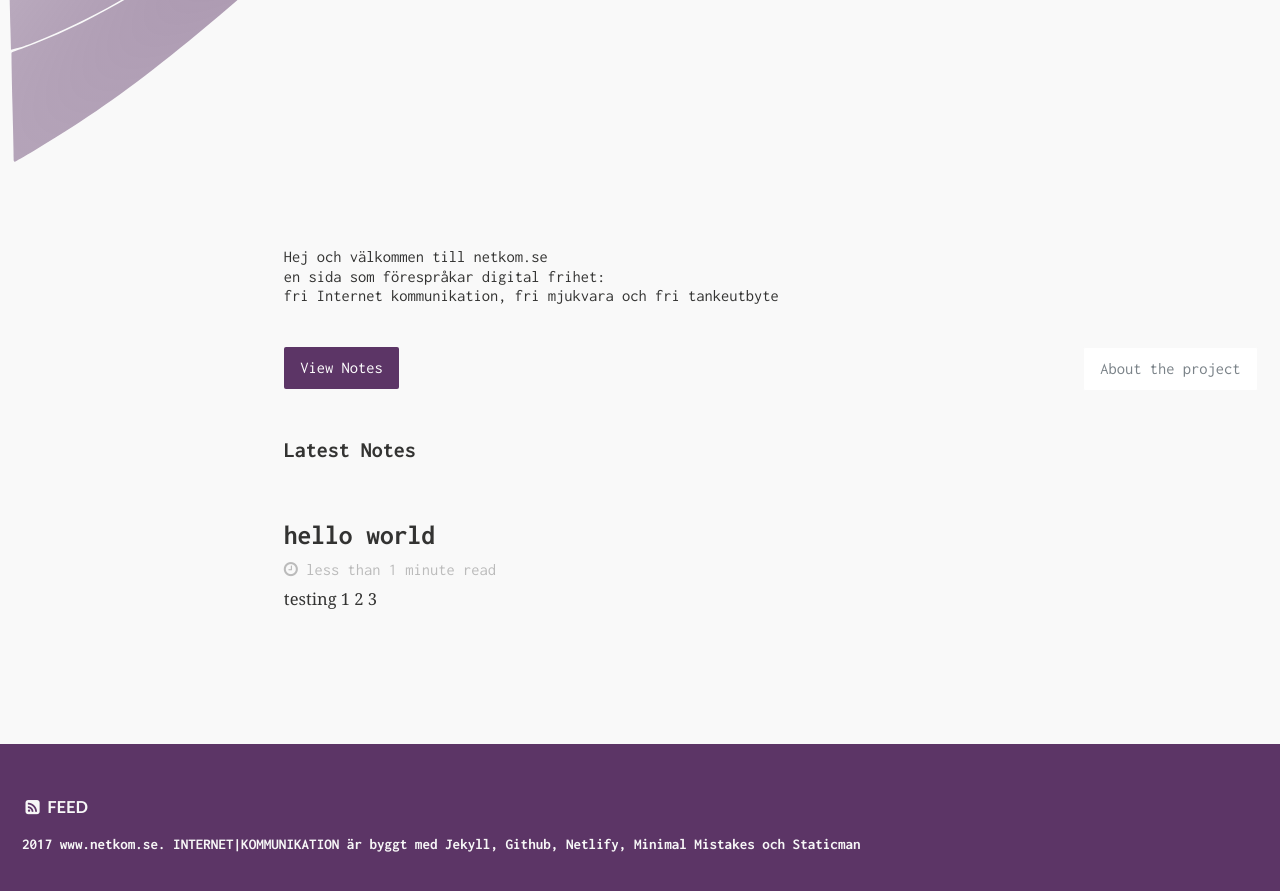
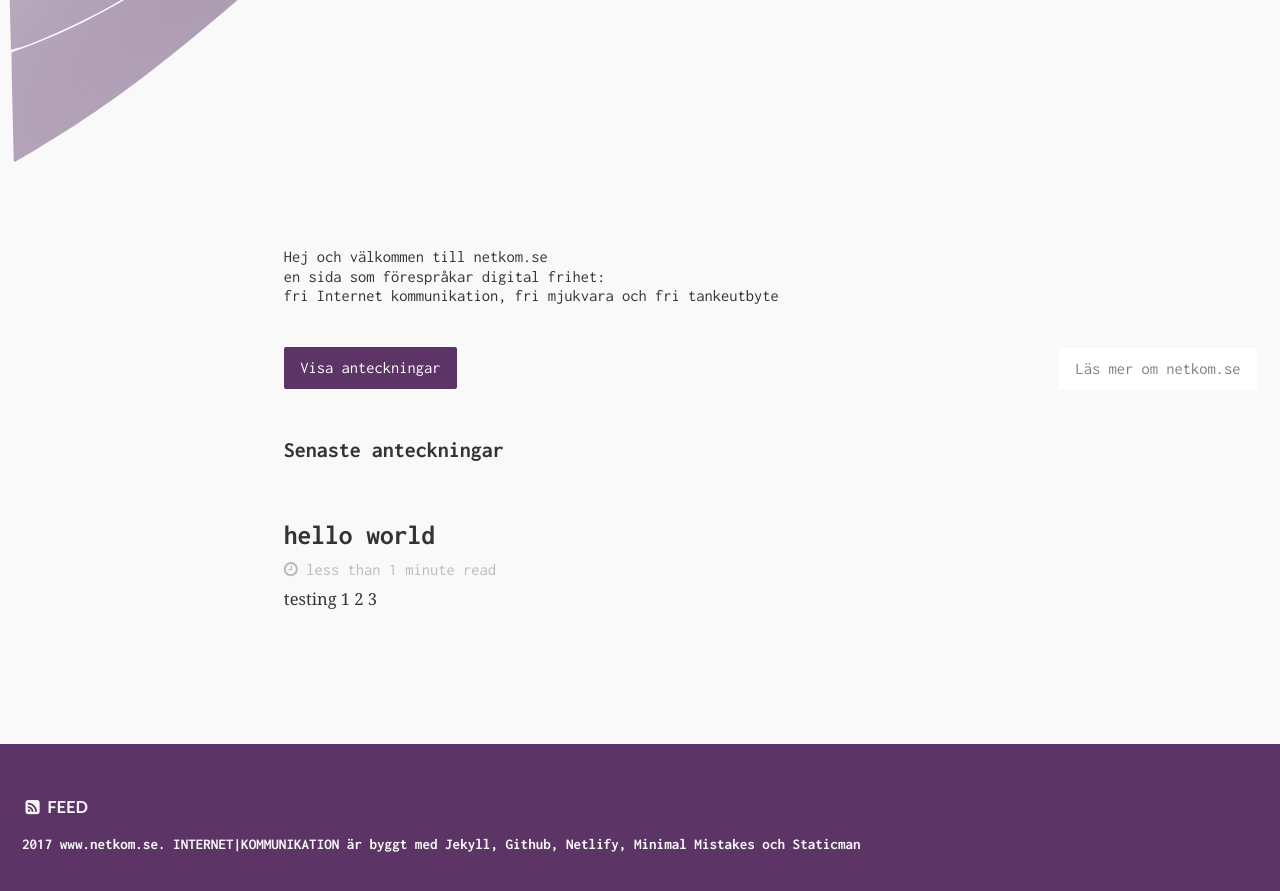
Before and after one commit to gitter-badger/www.netkom.se, a Jekyll site: the page built from index.html, in a window 1280 px wide and 900 px high, scrolled down 737 px. Shown: the top 891 px of the window. Built offline with Jekyll 4.4.1, drawn with Linux system fonts in a browser that asks for light colours; some web fonts are replaced; the list of posts is cut into pages by our own code.

Commit message:
Update home.html

```diff
--- a/_layouts/home.html
+++ b/_layouts/home.html
@@ -7,12 +7,12 @@ layout: archive
 	<br>en sida som förespråkar digital frihet:
 	<br>fri Internet kommunikation, fri mjukvara och fri tankeutbyte</h5>
 	<br>
-	<a href="{{ site.url}}/about" class="btn btn--inverse pull-right">About the project</a>
+	<a href="{{ site.url}}/about" class="btn btn--inverse pull-right">Läs mer om netkom.se</a>
 
-  <a href="{{ site.url}}/notes" class="btn">View Notes</a>
+  <a href="{{ site.url}}/notes" class="btn">Visa anteckningar</a>
 </div>
 
-<h3><a href="{{ site.url}}/notes/">Latest Notes</a></h3>
+<h3><a href="{{ site.url}}/notes/">Senaste anteckningar</a></h3>
 
 {% for post in paginator.posts %}
   {% include archive-single.html %}
```
